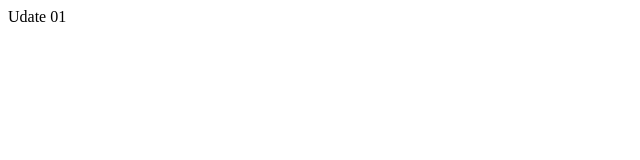
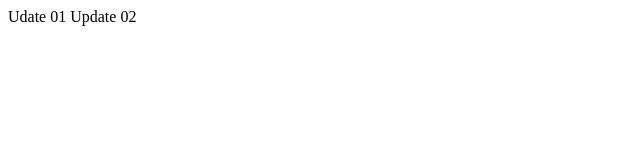
Before and after one commit to dinushadev/merge-rebase, a plain HTML site: page index.html in a window 1280 px wide. Shown: the full height of the page, 0-640 px from the left. Drawn offline with Linux system fonts and the light colour scheme.

Commit message:
Update index.html - master -  commit #5

```diff
--- a/index.html
+++ b/index.html
@@ -4,5 +4,7 @@
     </head>
     <body>
         Udate 01
+        Update 02
+
     </body>
 </html>
```
